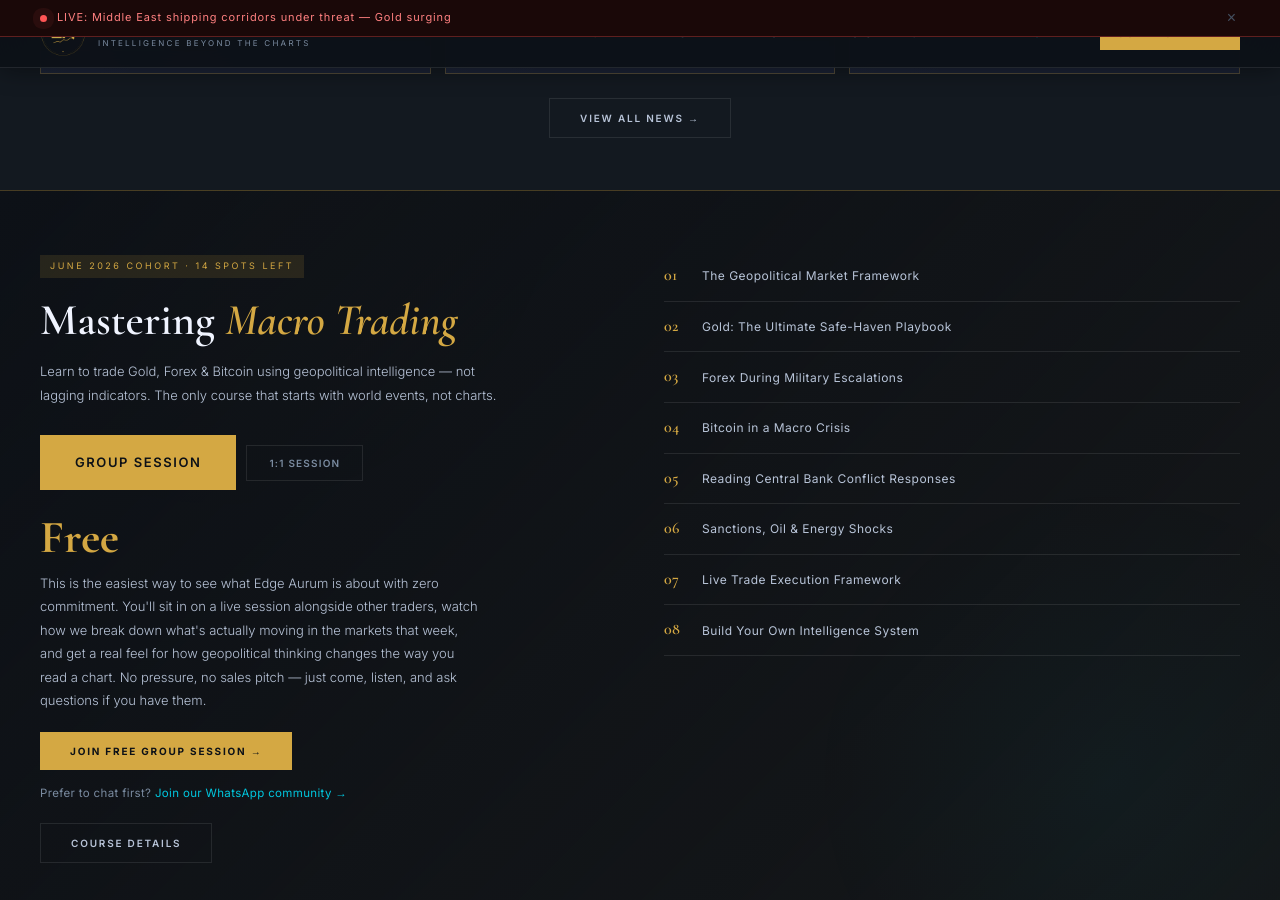
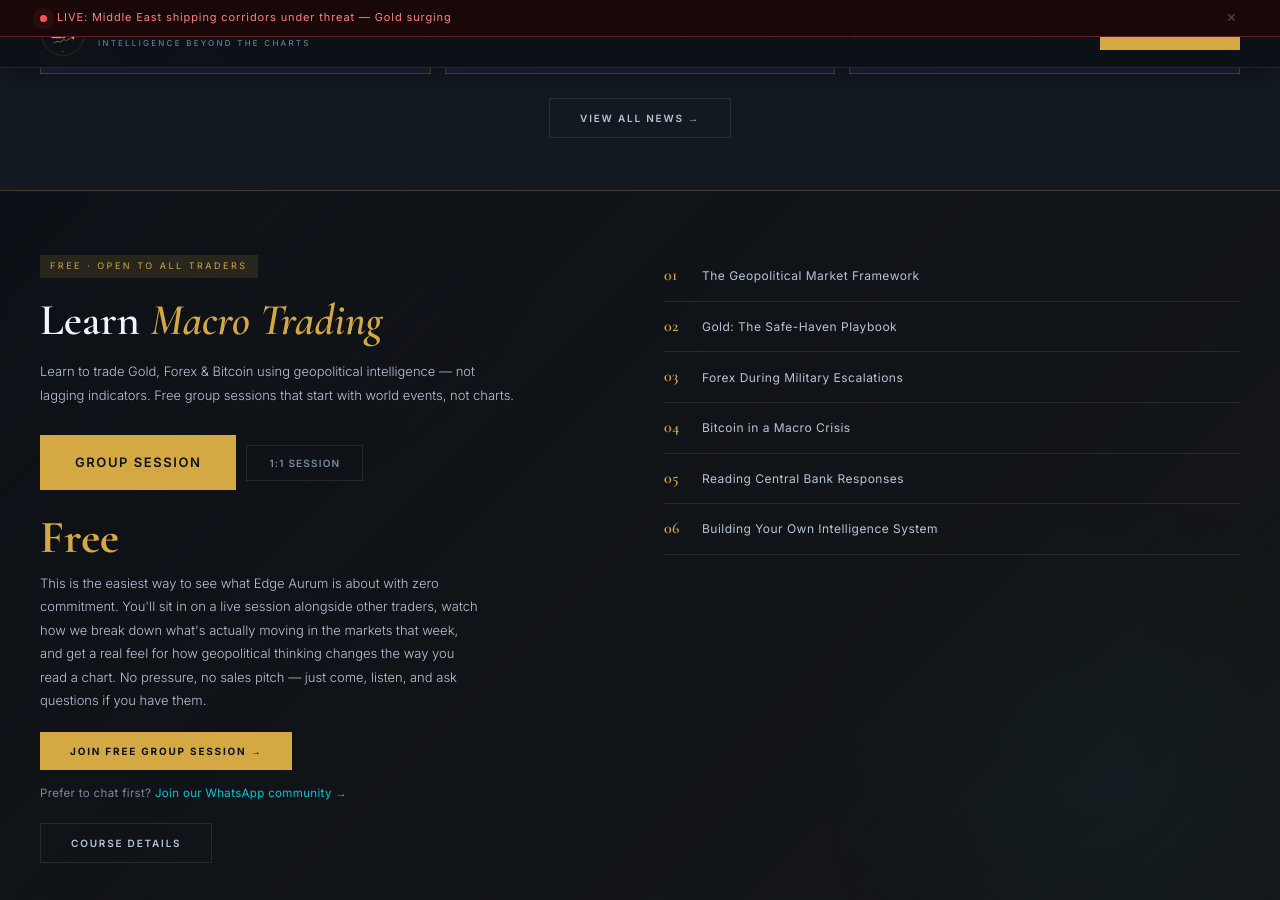
Before and after one commit to edgeaurum5-star/website-CRM, a Jekyll site: the page built from index.html, in a window 1280 px wide and 900 px high, scrolled down 2102 px. Built offline with Jekyll 4.4.1, drawn with Linux system fonts in a browser that asks for light colours; a script that is not in the unit is left out.

Commit message:
Update index.html

```diff
--- a/index.html
+++ b/index.html
@@ -106,12 +106,12 @@ description: "Daily geopolitical intelligence decoded into Gold, Forex & Bitcoin
 <section class="section academy-cta-section">
   <div class="academy-cta-inner">
     <div class="acad-left">
-      <span class="tag tag-g" style="margin-bottom:16px;display:inline-block;">{{ s.cohort_name | default: 'Now Enrolling' }} · {{ s.spots_left | default: '14' }} spots left</span>
+      <span class="tag tag-g" style="margin-bottom:16px;display:inline-block;">Free · Open to All Traders</span>
       <h2 style="font-family:'Cormorant Garamond',serif;font-size:clamp(28px,4vw,44px);font-weight:600;line-height:1.2;color:var(--t1);margin-bottom:14px;">
-        Mastering <em style="color:var(--gold);">Macro Trading</em>
+        Learn <em style="color:var(--gold);">Macro Trading</em>
       </h2>
       <p style="font-size:13px;line-height:1.8;color:var(--t2);font-weight:300;max-width:480px;margin-bottom:28px;">
-        Learn to trade Gold, Forex &amp; Bitcoin using geopolitical intelligence — not lagging indicators. The only course that starts with world events, not charts.
+        Learn to trade Gold, Forex &amp; Bitcoin using geopolitical intelligence — not lagging indicators. Free group sessions that start with world events, not charts.
       </p>
 
       <!-- SESSION TYPE TABS -->
@@ -145,13 +145,11 @@ description: "Daily geopolitical intelligence decoded into Gold, Forex & Bitcoin
     <div class="acad-right">
       <div class="acad-modules">
         <div class="acad-mod"><span style="color:var(--gold);">01</span><span>The Geopolitical Market Framework</span></div>
-        <div class="acad-mod"><span style="color:var(--gold);">02</span><span>Gold: The Ultimate Safe-Haven Playbook</span></div>
+        <div class="acad-mod"><span style="color:var(--gold);">02</span><span>Gold: The Safe-Haven Playbook</span></div>
         <div class="acad-mod"><span style="color:var(--gold);">03</span><span>Forex During Military Escalations</span></div>
         <div class="acad-mod"><span style="color:var(--gold);">04</span><span>Bitcoin in a Macro Crisis</span></div>
-        <div class="acad-mod"><span style="color:var(--gold);">05</span><span>Reading Central Bank Conflict Responses</span></div>
-        <div class="acad-mod"><span style="color:var(--gold);">06</span><span>Sanctions, Oil &amp; Energy Shocks</span></div>
-        <div class="acad-mod"><span style="color:var(--gold);">07</span><span>Live Trade Execution Framework</span></div>
-        <div class="acad-mod"><span style="color:var(--gold);">08</span><span>Build Your Own Intelligence System</span></div>
+        <div class="acad-mod"><span style="color:var(--gold);">05</span><span>Reading Central Bank Responses</span></div>
+        <div class="acad-mod"><span style="color:var(--gold);">06</span><span>Building Your Own Intelligence System</span></div>
       </div>
     </div>
   </div>
```
